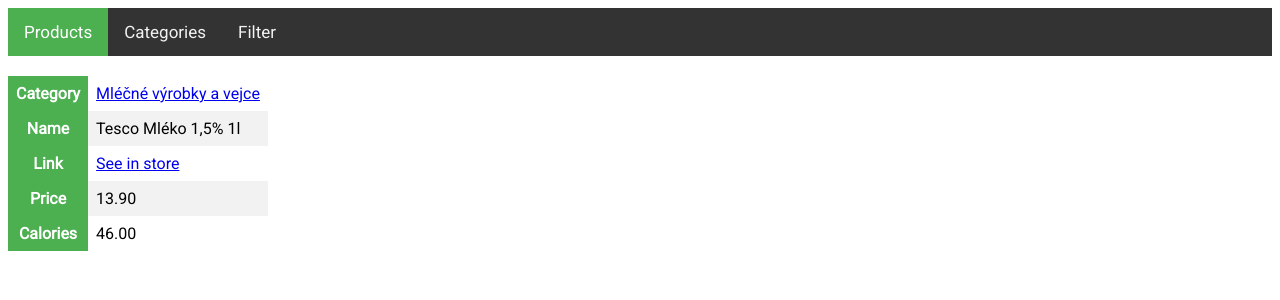
After one commit to schovancova/FoodRadar, a Flask app: page /product/1 in a window 1280 px wide. The commit adds this page. Shown: the top 300 px of the page. Run offline with Flask 2, Linux system fonts and the light colour scheme; some libraries are stand-ins or nearby versions.

Commit message:
Add product detail tab fix #8

```diff
--- a/src/app.py
+++ b/src/app.py
@@ -4,6 +4,7 @@ from flask import Flask, render_template, redirect
 
 from src.modules.connector import session, Category, Product, Store
 from src.modules.scraper import Scraper, stop_scraping
+from src.modules.store import Tesco
 
 app = Flask(__name__)
 app.config['SQLALCHEMY_DATABASE_URI'] = 'sqlite:///db/db.db'
@@ -47,5 +48,12 @@ def categories():
     return render_template('categories.html', stores=stores)
 
 
+@app.route('/product/<product_id>')
+def product(product_id):
+    product_row = session.query(Product).get(product_id)
+    store = Tesco(product_row.store)
+    return render_template('product.html', product=product_row, store=store)
+
+
 if __name__ == '__main__':
     app.run(debug=True)
--- a/src/modules/store.py
+++ b/src/modules/store.py
@@ -8,7 +8,11 @@ class Tesco:
         }
 
     def get_category_link(self, category_path):
-        return self.store.link + "shop/" + category_path + self.page_picker
+        return self.store_link + category_path + self.page_picker
+
+    @property
+    def store_link(self):
+        return self.store.link + "shop/"
 
     @property
     def products_link(self):
--- /dev/null
+++ b/src/templates/product.html
@@ -0,0 +1,27 @@
+{% extends "layout.html" %}
+{% set active_page = "products" %}
+{% block content %}
+<table>
+  <tr>
+    <th>Category</th>
+    <td><a href="{{ url_for('category', category_id=product.category_id) }}">{{product.category.full_name}}</a></td>
+  </tr>
+    <tr>
+    <th>Name</th>
+    <td>{{product.name}}</td>
+  </tr>
+    <tr>
+    <th>Link</th>
+    <td><a href="{{store.products_link}}{{product.store_product_id}}" target="_blank">See in store</a> </td>
+  </tr>
+   <tr>
+    <th>Price</th>
+    <td>{{'%0.2f'|format(product.price|float)}}</td>
+  </tr>
+   <tr>
+    <th>Calories</th>
+    <td>{{'%0.2f'|format(product.calories|float) if product.calories else '-'}}</td>
+  </tr>
+</table>
+
+{% endblock %}
--- a/src/templates/products.html
+++ b/src/templates/products.html
@@ -11,9 +11,9 @@
  {% for product in products %}
  <tr>
      <td><a href="/category/{{product.category_id}}">{{product.category.full_name}}</a></td>
-  <td>{{product.name}}</td>
-  <td class="numeric">{{'%0.2f'|format(product.price|float)}}</td>
-  <td class="numeric">{{'%0.2f'|format(product.calories|float)}}</td>
+     <td><a href="{{ url_for('product', product_id=product.id) }}">{{product.name}}</a> </td>
+     <td class="numeric">{{'%0.2f'|format(product.price|float)}}</td>
+     <td class="numeric">{{'%0.2f'|format(product.calories|float) if product.calories else '-'}}</td>
  </tr>
  {% endfor %}
 
```
